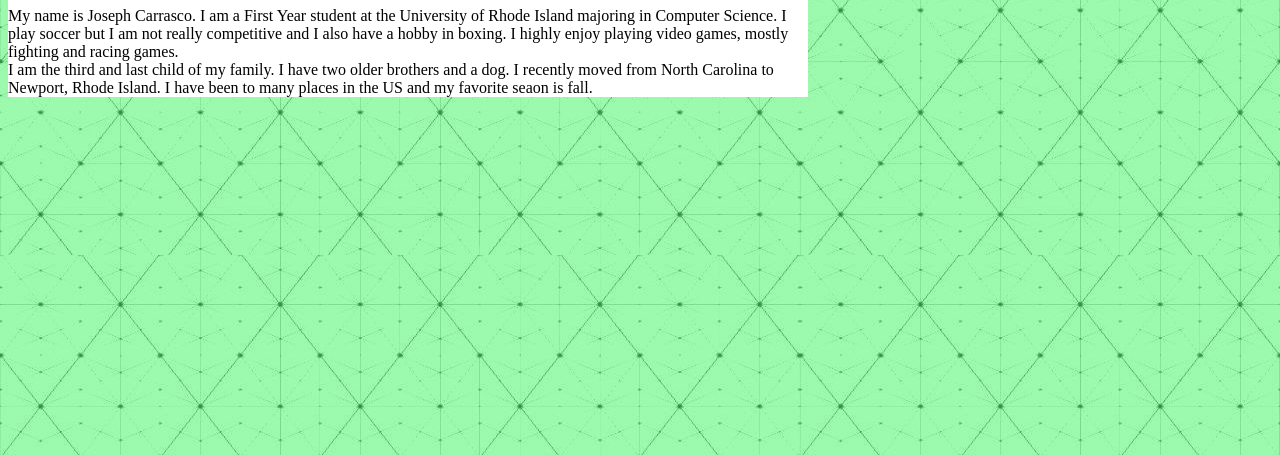
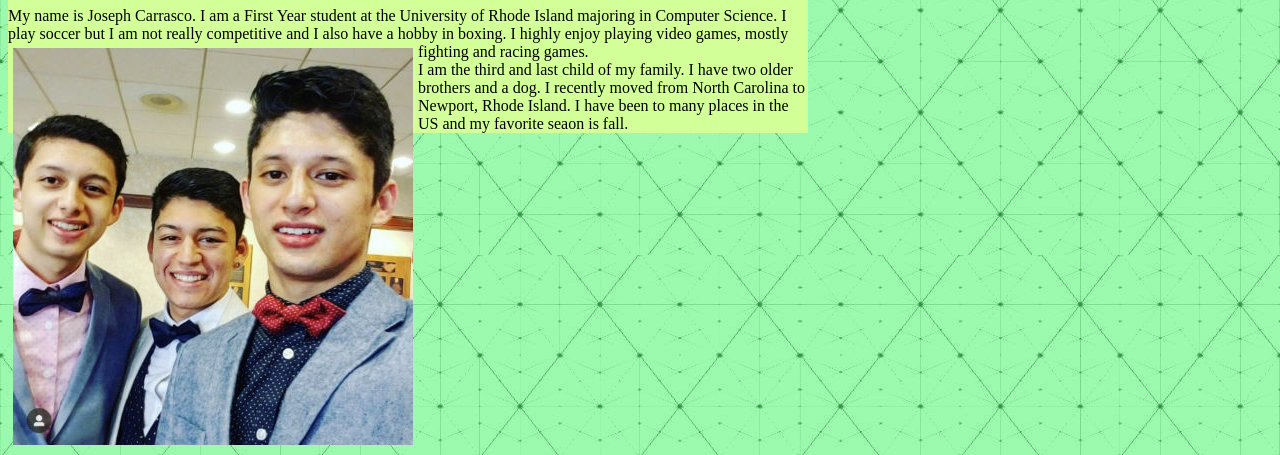
Before and after one commit to josephcarr/josephcarr.github.io, a plain HTML site: page about.html in a window 1280 px wide. Shown: the part 345-800 px from the top of the page. Drawn offline with Linux system fonts and the light colour scheme.

Commit message:
Update about.html

```diff
--- a/about.html
+++ b/about.html
@@ -8,7 +8,8 @@
             body { background-image: url("myBackground.jpg"); }
             #nav-table { width: 800px; }
             #nav-td { width: 200px; text-align: center; }
-            #content { width: 800px; background-color: white; }
+            #content { width: 800px; background-color: rgb(210, 255, 152); }
+            #brothers { float: left; padding: 5px; }
         </style>
     </head>
 
@@ -27,7 +28,9 @@
 
             <p>My name is Joseph Carrasco. I am a First Year student at the University of Rhode Island majoring in Computer Science.
             I play soccer but I am not really competitive and I also have a hobby in boxing. I highly enjoy playing video games,
-            mostly fighting and racing games.<br>I am the third and last child of my family. I have two older brothers and a dog. I recently moved from North Carolina
+            mostly fighting and racing games.
+            <img id="brothers" src="josephcarrasco.jpg">
+            <br>I am the third and last child of my family. I have two older brothers and a dog. I recently moved from North Carolina
             to Newport, Rhode Island. I have been to many places in the US and my favorite seaon is fall.</p>
         </div>
     </body>
```
